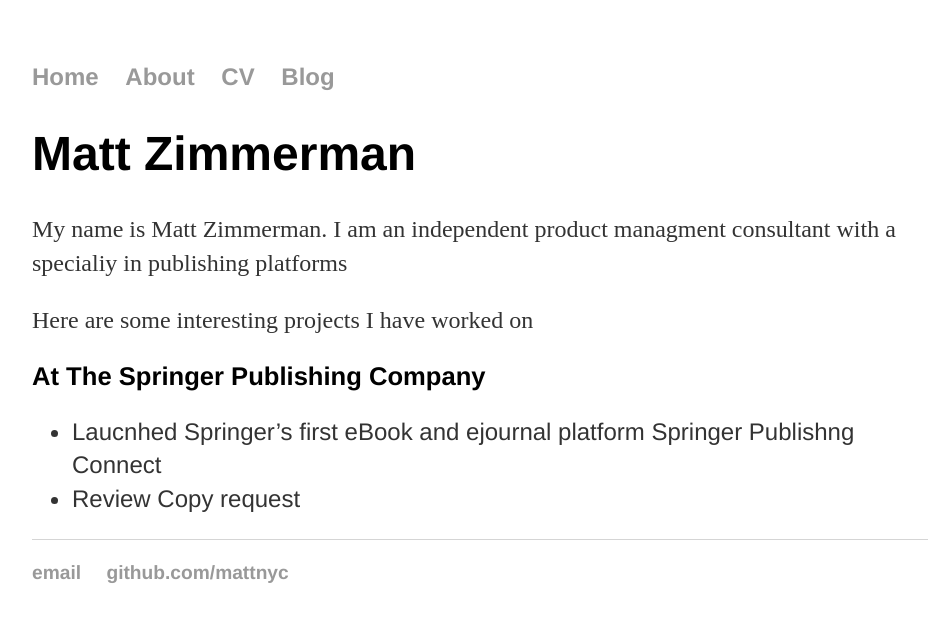
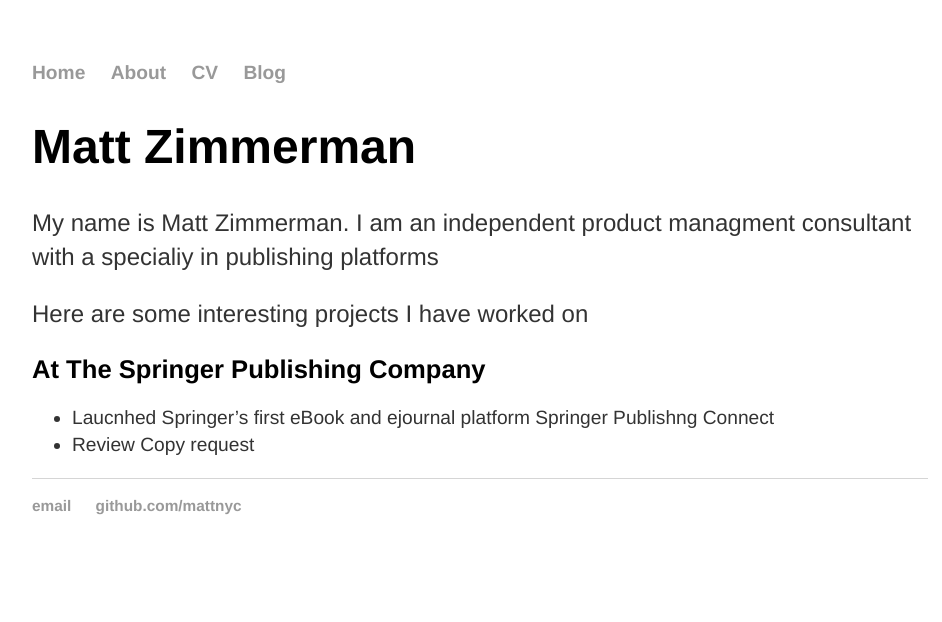
Before and after one commit to mattznyc/mattznyc.github.io, a Jekyll site: the page built from index.md, in a window 1280 px wide. Shown: the top 622 px of the page, without its empty margins (160-1102 px from the left). Built offline with Jekyll 4.4.1, drawn with Linux system fonts in a browser that asks for light colours.

Commit message:
Update main.css

```diff
--- a/css/main.css
+++ b/css/main.css
@@ -28,6 +28,7 @@ h2 {
     font-family:'Helvetica', 'Arial', 'Sans-Serif';
 }
 p {
+    font-family:'Helvetica', 'Arial', 'Sans-Serif';
     font-size: 1.5em;
     line-height: 1.4em;
     color: #333;
@@ -35,7 +36,7 @@ p {
 
 ul {
     font-family:'Helvetica', 'Arial', 'Sans-Serif';
-    font-size: 1.5em;
+    font-size: 1.2em;
     line-height: 1.4em;
     color: #333;
 }
```
